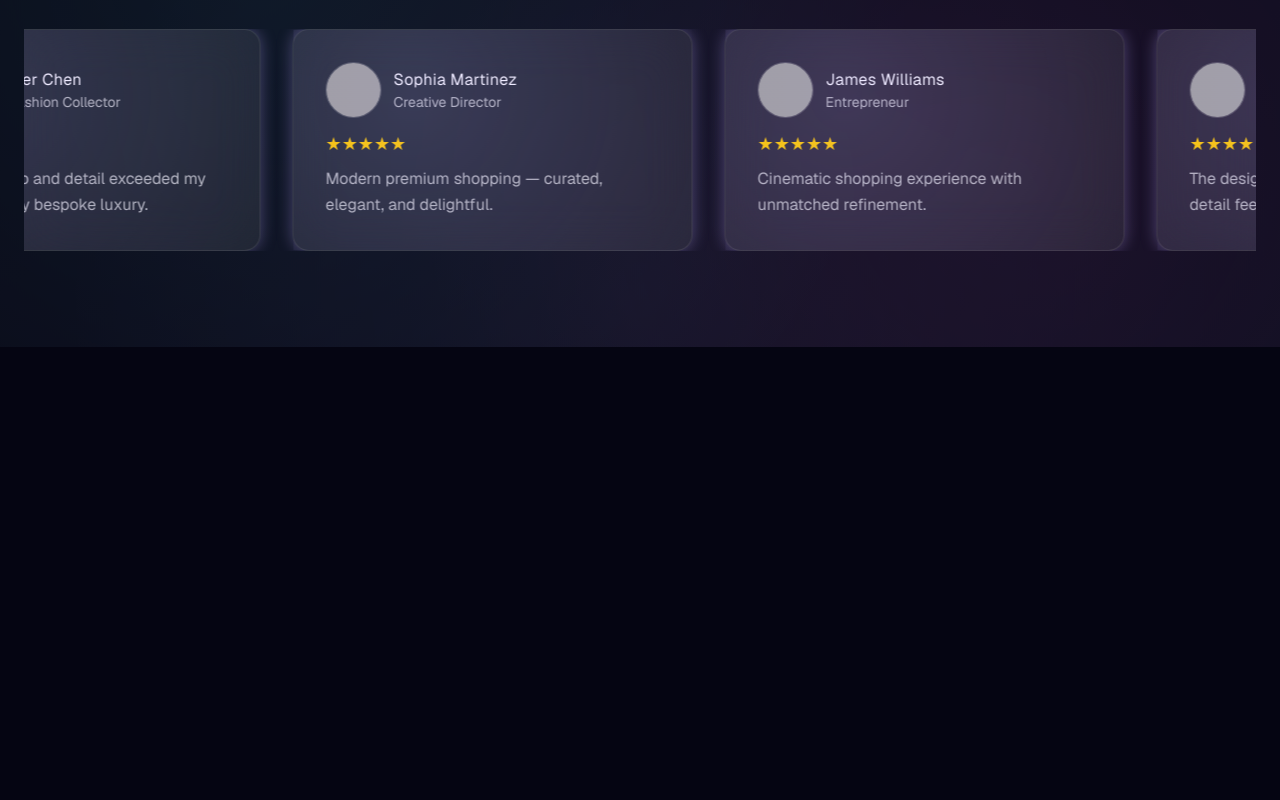
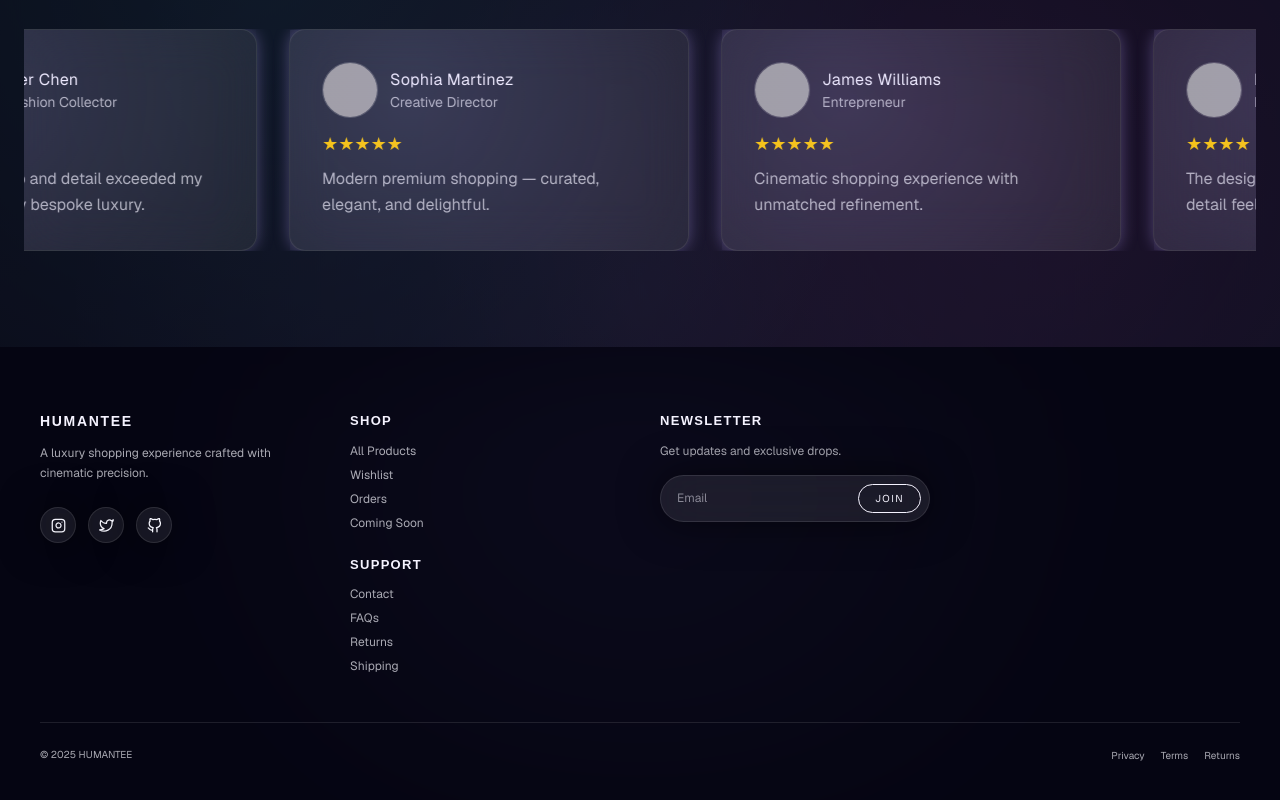
Before and after one commit to EggadiRanjith/HumanTee, a Next.js app in the folder frontend/: page / in a window 1280 px wide. Shown: the part 1630-2430 px from the top of the page. Before the commit the page ends 1977 px from the top, so only its background shows below. Built offline with nearby package versions, Linux system fonts and the light colour scheme; grey boxes are pictures that could not be loaded; a web font is replaced by a local one.

Commit message:
Added footer to the website with mobile responsive and responsive for all resolutions

```diff
--- /dev/null
+++ b/frontend/app/components/layout/Footer.tsx
@@ -0,0 +1,192 @@
+"use client";
+
+import { motion } from "framer-motion";
+import Link from "next/link";
+import { FiInstagram, FiTwitter, FiGithub } from "react-icons/fi";
+
+export default function Footer() {
+  return (
+    <footer
+      className="
+        relative w-full
+        pt-16 pb-12
+        px-6 sm:px-10
+        overflow-hidden
+      "
+    >
+      {/* ✦ Soft Cinematic Back Glow (subtle + compact) */}
+      <motion.div
+        className="absolute inset-0 pointer-events-none opacity-30"
+        style={{
+          background:
+            "radial-gradient(circle at 50% 20%, rgba(160,140,255,0.15), transparent 70%)",
+          filter: "blur(80px)",
+        }}
+        animate={{ opacity: [0.25, 0.38, 0.25] }}
+        transition={{ duration: 8, repeat: Infinity, ease: "easeInOut" }}
+      />
+
+      {/* MAIN GRID → Compact, clean, luxury */}
+      <div
+        className="
+          relative max-w-screen-xl mx-auto
+          grid
+          grid-cols-1
+          sm:grid-cols-2
+          lg:grid-cols-4
+          gap-10
+        "
+      >
+        {/* BRAND COLUMN – Small, elegant */}
+        <div className="flex flex-col gap-3">
+          <h2
+            className="
+              text-[14px] font-semibold
+              tracking-[0.12em] uppercase
+              brand-text-primary
+            "
+          >
+            Humantee
+          </h2>
+
+          <p className="brand-text-muted text-xs leading-relaxed max-w-xs">
+            A luxury shopping experience crafted with cinematic precision.
+          </p>
+
+          {/* Small icon set */}
+          <div className="flex items-center gap-3 mt-3">
+            {[FiInstagram, FiTwitter, FiGithub].map((Icon, i) => (
+              <motion.a
+                key={i}
+                href="#"
+                whileHover={{ scale: 1.12 }}
+                whileTap={{ scale: 0.9 }}
+                className="
+                  w-9 h-9 flex items-center justify-center
+                  rounded-full luxury-glass border border-white/10
+                  hover:border-brand-primary/40
+                  transition-all duration-300
+                "
+              >
+                <Icon className="text-brand-primary" size={15} />
+              </motion.a>
+            ))}
+          </div>
+        </div>
+
+        {/* SHOP + SUPPORT (MOBILE = side by side) */}
+        <div
+          className="
+            grid grid-cols-2
+            gap-10 sm:gap-6
+            lg:grid-cols-1
+          "
+        >
+          {/* SHOP */}
+          <div>
+            <h3
+              className="
+                text-[13px] font-semibold uppercase tracking-[0.1em]
+                brand-text-primary mb-3
+              "
+            >
+              Shop
+            </h3>
+            <ul className="space-y-2 brand-text-muted text-xs">
+              <li><Link href="/shop">All Products</Link></li>
+              <li><Link href="/wishlist">Wishlist</Link></li>
+              <li><Link href="/orders">Orders</Link></li>
+              <li><Link href="/coming-soon">Coming Soon</Link></li>
+            </ul>
+          </div>
+
+          {/* SUPPORT */}
+          <div>
+            <h3
+              className="
+                text-[13px] font-semibold uppercase tracking-[0.1em]
+                brand-text-primary mb-3
+              "
+            >
+              Support
+            </h3>
+            <ul className="space-y-2 brand-text-muted text-xs">
+              <li><Link href="/contact">Contact</Link></li>
+              <li><Link href="/faq">FAQs</Link></li>
+              <li><Link href="/returns">Returns</Link></li>
+              <li><Link href="/shipping">Shipping</Link></li>
+            </ul>
+          </div>
+        </div>
+
+        {/* NEWSLETTER – compact, no giant elements */}
+        <div className="lg:col-span-1 flex flex-col">
+          <h3
+            className="
+              text-[13px] font-semibold uppercase tracking-[0.1em]
+              brand-text-primary mb-3
+            "
+          >
+            Newsletter
+          </h3>
+
+          <p className="brand-text-muted text-xs mb-4 max-w-xs">
+            Get updates and exclusive drops.
+          </p>
+
+          <div
+            className="
+              flex items-center gap-2
+              p-2
+              rounded-full luxury-glass border border-white/10
+            "
+          >
+            <input
+              type="email"
+              placeholder="Email"
+              className="
+                flex-1 bg-transparent outline-none
+                text-xs brand-text-primary
+                placeholder:brand-text-muted
+                px-2
+              "
+            />
+            <motion.button
+              whileHover={{ scale: 1.06 }}
+              whileTap={{ scale: 0.95 }}
+              className="
+                px-4 py-1.5 rounded-full
+                bg-brand-primary/10 border border-brand-primary/30
+                text-[10px] uppercase tracking-[0.14em]
+                brand-text-primary
+              "
+            >
+              Join
+            </motion.button>
+          </div>
+        </div>
+      </div>
+
+      {/* BOTTOM ROW — very compact */}
+      <div
+        className="
+          relative max-w-screen-xl mx-auto
+          flex flex-col sm:flex-row
+          justify-between items-center
+          mt-12 pt-6
+          border-t border-white/10
+        "
+      >
+        <p className="text-[10px] brand-text-muted">
+          © {new Date().getFullYear()} HUMANTEE
+        </p>
+
+        <div className="flex gap-4 mt-3 sm:mt-0">
+          <Link className="text-[10px] brand-text-muted" href="/privacy">Privacy</Link>
+          <Link className="text-[10px] brand-text-muted" href="/terms">Terms</Link>
+          <Link className="text-[10px] brand-text-muted" href="/returns">Returns</Link>
+        </div>
+      </div>
+    </footer>
+  );
+}
--- a/frontend/app/layout.tsx
+++ b/frontend/app/layout.tsx
@@ -4,6 +4,7 @@ import { PageTransitionProvider } from "./components/transition/PageTransitionPr
 import { HeaderProvider } from "./components/layout/useHeaderContext";
 import Header from "./components/layout/Header";
 import BottomNav from "./components/layout/BottomNav";
+import Footer from "./components/layout/Footer";
 import localFont from "next/font/local";
 
 const geist = localFont({
@@ -44,6 +45,7 @@ export default function RootLayout({ children }: { children: React.ReactNode })
             </div>
           </PageTransitionProvider>
           <BottomNav />
+          <Footer />
         </HeaderProvider>
       </body>
     </html>
```
